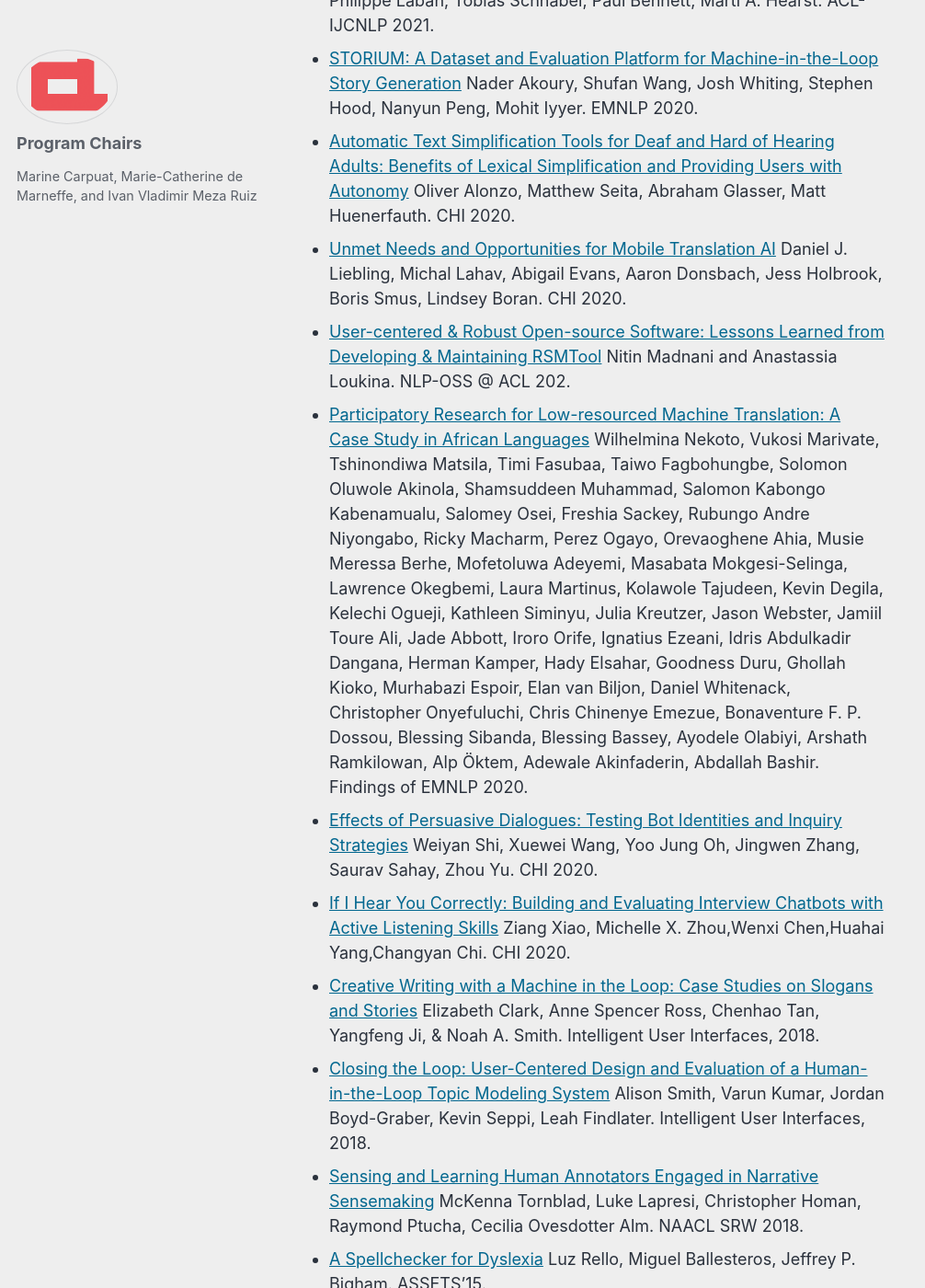
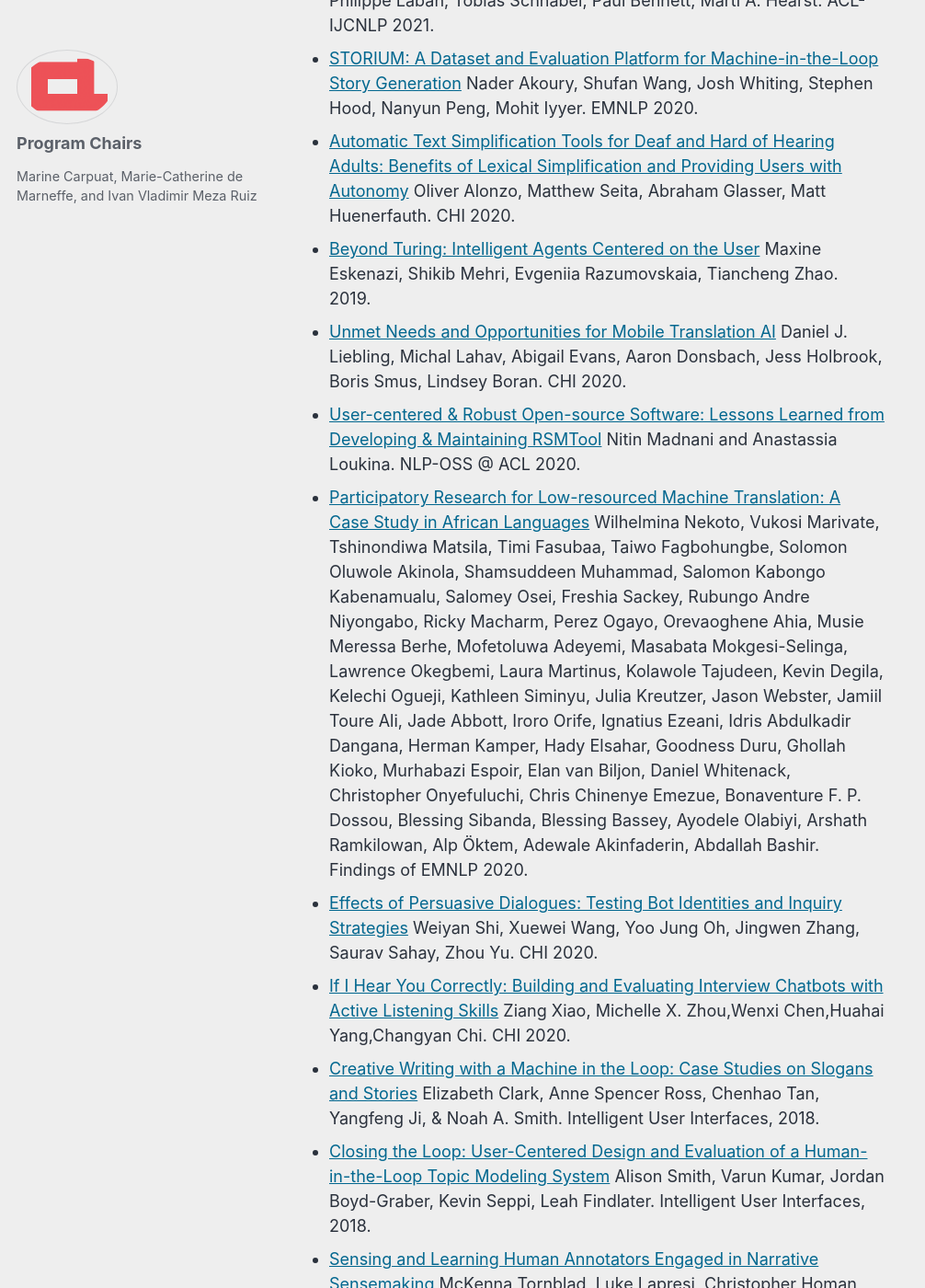
Before and after one commit to naacl-org/naacl-2022-website, a Jekyll site: the page built from _posts/2021-10-12-special-theme.md, in a window 1280 px wide and 1400 px high, scrolled down 1658 px. Shown: the whole window at 92% size, without its empty margins (0-1006 px from the left). Built offline with Jekyll 4.4.1, drawn with Linux system fonts in a browser that asks for light colours; cached includes are drawn as plain includes; comment, search, counter and statistics services are not loaded; some of the changed text lies outside the part shown.

Commit message:
Added a paper to the special theme post

```diff
--- a/_posts/2021-10-12-special-theme.md
+++ b/_posts/2021-10-12-special-theme.md
@@ -28,16 +28,17 @@ As examples, here are some papers published in the ACL anthology or at other ven
 * [Keep It Simple: Unsupervised Simplification of Multi-Paragraph Text](https://aclanthology.org/2021.acl-long.498.pdf) Philippe Laban, Tobias Schnabel, Paul Bennett, Marti A. Hearst. ACL-IJCNLP 2021.
 * [STORIUM: A Dataset and Evaluation Platform for Machine-in-the-Loop Story Generation](https://aclanthology.org/2020.emnlp-main.525/) Nader Akoury, Shufan Wang, Josh Whiting, Stephen Hood, Nanyun Peng, Mohit Iyyer. EMNLP 2020.
 * [Automatic Text Simplification Tools for Deaf and Hard of Hearing Adults: Benefits of Lexical Simplification and Providing Users with Autonomy](https://doi.org/10.1145/3313831.3376563) Oliver Alonzo, Matthew Seita, Abraham Glasser, Matt Huenerfauth. CHI 2020.
+* [Beyond Turing: Intelligent Agents Centered on the User](https://arxiv.org/pdf/1901.06613.pdf) Maxine Eskenazi, Shikib Mehri, Evgeniia Razumovskaia, Tiancheng Zhao. 2019.
 * [Unmet Needs and Opportunities for Mobile Translation AI](https://dl.acm.org/doi/10.1145/3313831.3376261) Daniel J. Liebling, Michal Lahav, Abigail Evans, Aaron Donsbach, Jess Holbrook, Boris Smus, Lindsey Boran. CHI 2020.
-* [User-centered & Robust Open-source Software: Lessons Learned from Developing & Maintaining RSMTool](https://aclanthology.org/2020.nlposs-1.20.pdf) Nitin Madnani and Anastassia Loukina. NLP-OSS @ ACL 202.
+* [User-centered & Robust Open-source Software: Lessons Learned from Developing & Maintaining RSMTool](https://aclanthology.org/2020.nlposs-1.20.pdf) Nitin Madnani and Anastassia Loukina. NLP-OSS @ ACL 2020.
 * [Participatory Research for Low-resourced Machine Translation: A Case Study in African Languages](https://aclanthology.org/2020.findings-emnlp.195/) Wilhelmina Nekoto, Vukosi Marivate, Tshinondiwa Matsila, Timi Fasubaa, Taiwo Fagbohungbe, Solomon Oluwole Akinola, Shamsuddeen Muhammad, Salomon Kabongo Kabenamualu, Salomey Osei, Freshia Sackey, Rubungo Andre Niyongabo, Ricky Macharm, Perez Ogayo, Orevaoghene Ahia, Musie Meressa Berhe, Mofetoluwa Adeyemi, Masabata Mokgesi-Selinga, Lawrence Okegbemi, Laura Martinus, Kolawole Tajudeen, Kevin Degila, Kelechi Ogueji, Kathleen Siminyu, Julia Kreutzer, Jason Webster, Jamiil Toure Ali, Jade Abbott, Iroro Orife, Ignatius Ezeani, Idris Abdulkadir Dangana, Herman Kamper, Hady Elsahar, Goodness Duru, Ghollah Kioko, Murhabazi Espoir, Elan van Biljon, Daniel Whitenack, Christopher Onyefuluchi, Chris Chinenye Emezue, Bonaventure F. P. Dossou, Blessing Sibanda, Blessing Bassey, Ayodele Olabiyi, Arshath Ramkilowan, Alp Öktem, Adewale Akinfaderin, Abdallah Bashir. Findings of EMNLP 2020.
 * [Effects of Persuasive Dialogues: Testing Bot Identities and Inquiry Strategies](https://dl.acm.org/doi/abs/10.1145/3313831.3376843) Weiyan Shi, Xuewei Wang, Yoo Jung Oh, Jingwen Zhang, Saurav Sahay, Zhou Yu. CHI 2020.
 * [If I Hear You Correctly: Building and Evaluating Interview Chatbots with Active Listening Skills](https://dl.acm.org/doi/abs/10.1145/3313831.3376131) Ziang Xiao, Michelle X. Zhou,Wenxi Chen,Huahai Yang,Changyan Chi. CHI 2020.
 * [Creative Writing with a Machine in the Loop: Case Studies on Slogans and Stories](https://homes.cs.washington.edu/~eaclark7/www/iui2018.pdf) Elizabeth Clark, Anne Spencer Ross, Chenhao Tan, Yangfeng Ji, & Noah A. Smith. Intelligent User Interfaces, 2018.
 * [Closing the Loop: User-Centered Design and Evaluation of a Human-in-the-Loop Topic Modeling System](http://legacydirs.umiacs.umd.edu/~jbg/docs/2018_iui_itm.pdf) Alison Smith, Varun Kumar, Jordan Boyd-Graber, Kevin Seppi, Leah Findlater. Intelligent User Interfaces, 2018.
 * [Sensing and Learning Human Annotators Engaged in Narrative Sensemaking](https://aclanthology.org/N18-4019.pdf) McKenna Tornblad, Luke Lapresi, Christopher Homan, Raymond Ptucha, Cecilia Ovesdotter Alm. NAACL SRW 2018.
-* [A Spellchecker for Dyslexia](https://dl.acm.org/doi/abs/10.1145/2700648.2809850) Luz Rello, Miguel Ballesteros, Jeffrey P. Bigham. ASSETS’15.
-* [Personal storytelling: Using Natural Language Generation for children with complex communication needs, in the wild…](https://doi.org/10.1016/j.ijhcs.2016.04.005) Nava Tintare, Ehud Reiter, Rolf Black, Annalu Waller,  Joe Reddington. International Journal of Human-Computer Studies. 2015.
+* [A Spellchecker for Dyslexia](https://dl.acm.org/doi/abs/10.1145/2700648.2809850) Luz Rello, Miguel Ballesteros, Jeffrey P. Bigham. ASSETS 2015.
+* [Personal storytelling: Using Natural Language Generation for children with complex communication needs, in the wild…](https://doi.org/10.1016/j.ijhcs.2016.04.005) Nava Tintare, Ehud Reiter, Rolf Black, Annalu Waller, Joe Reddington. International Journal of Human-Computer Studies. 2015.
 
 
 ## What is the review process?
```
